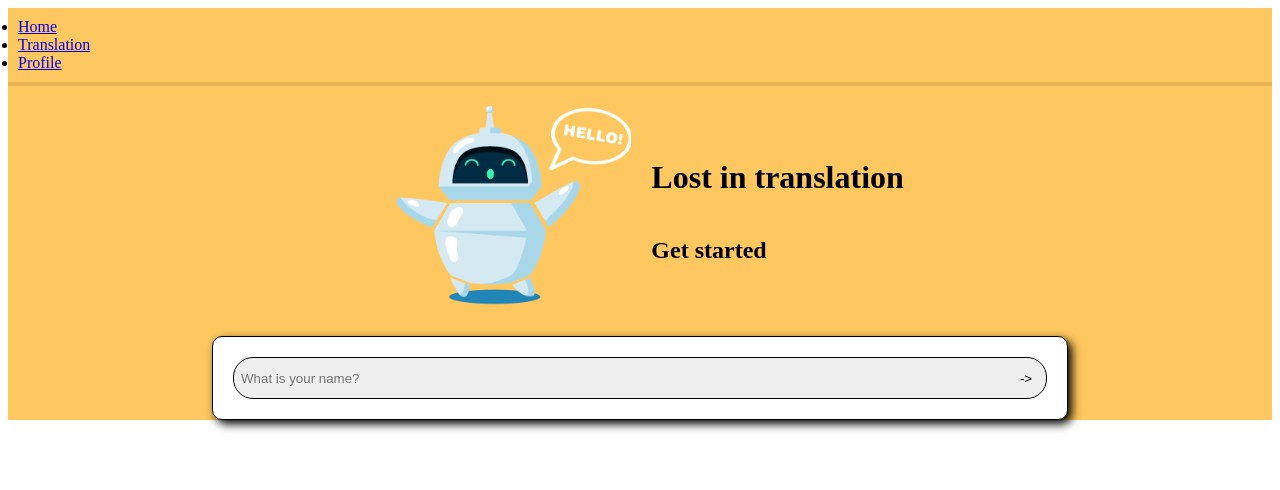
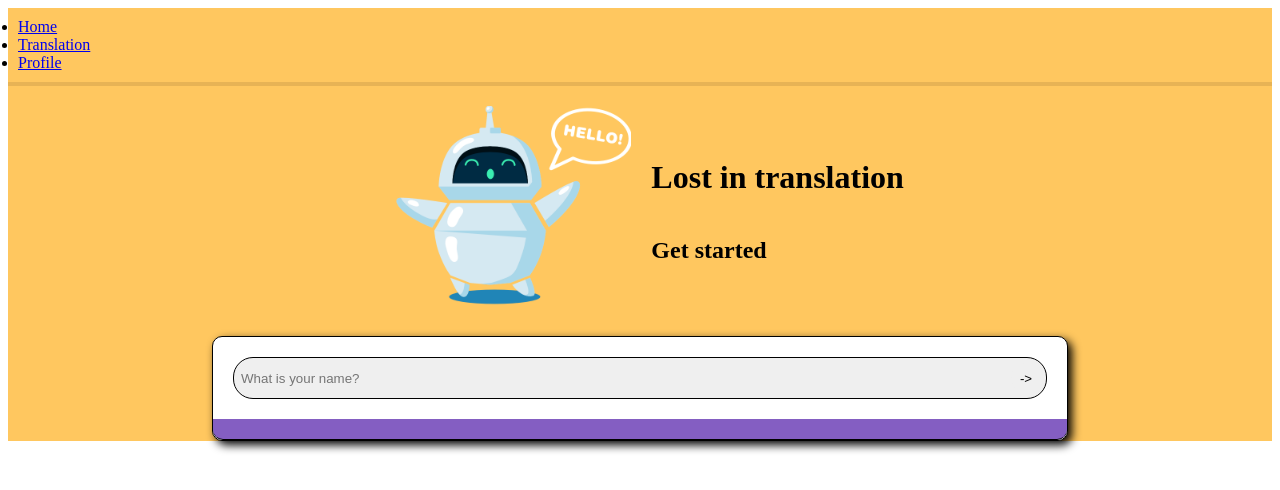
Before and after one commit to Tooppa/sign-language-translator, a React (Create React App) app: page / in a window 1280 px wide. Shown: the top 490 px of the page. Built offline with nearby package versions, Linux system fonts and the light colour scheme; the HTML template or start-up script is replaced by a standard one; a web font is replaced by a local one.

Commit message:
FEAT: purple line on login page

```diff
--- a/src/styles/LoginPage.css
+++ b/src/styles/LoginPage.css
@@ -48,3 +48,11 @@
     margin: 20px;
     margin-bottom: 30px;
 }
+.line{
+    background-color : #845EC2;
+    width: 100%;
+    height: 20px;
+    border-bottom-left-radius: 10px;
+    border-bottom-right-radius: 10px;
+    border-bottom: 1px solid black;
+}
--- a/src/views/LoginPage.jsx
+++ b/src/views/LoginPage.jsx
@@ -14,6 +14,7 @@
           <input type="text" placeholder='What is your name?' />
           <button className='color-bg-purple' type='submit'>-{'>'}</button>
         </div>
+        <div className='line' />
       </div>
     </form>
   </div>;
```
